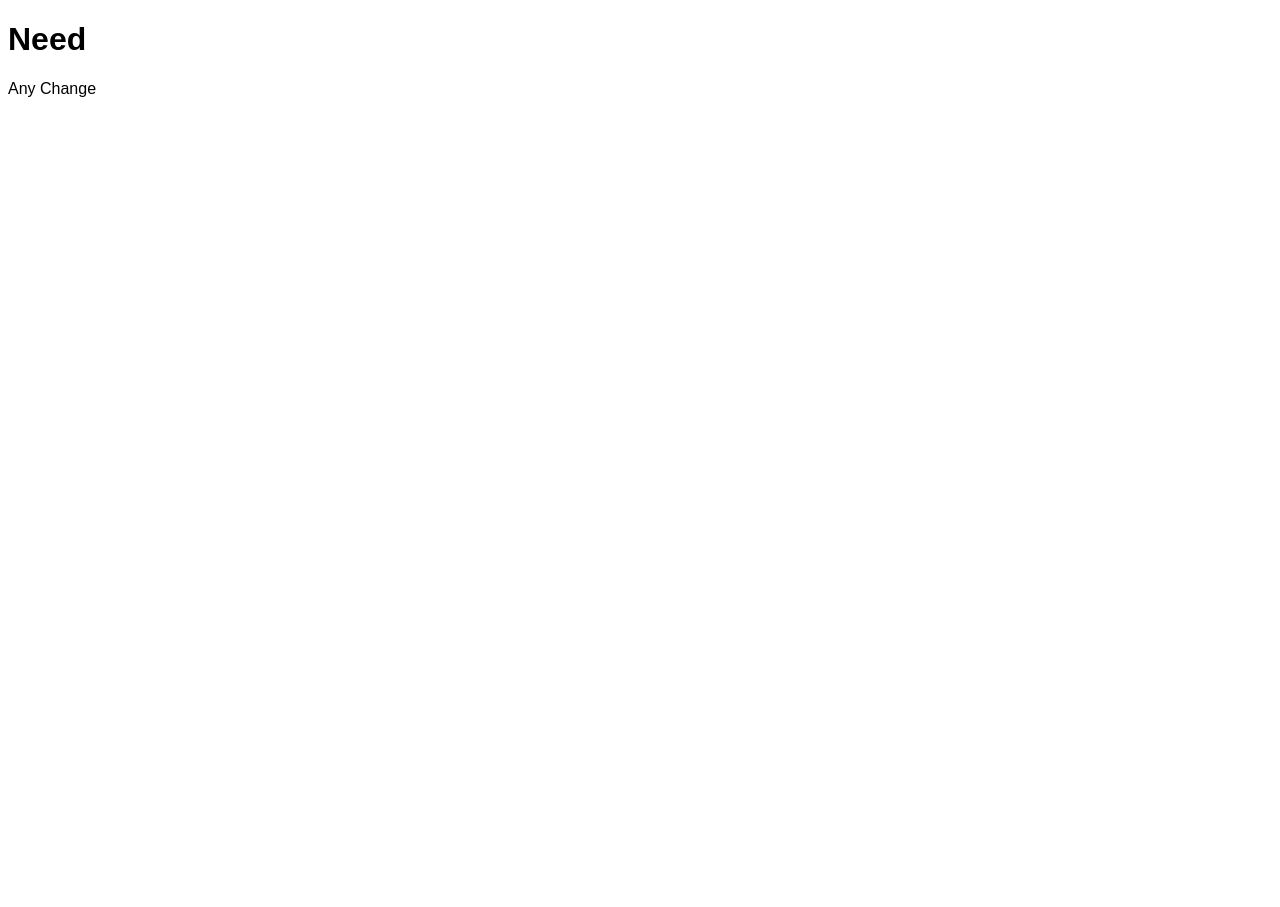
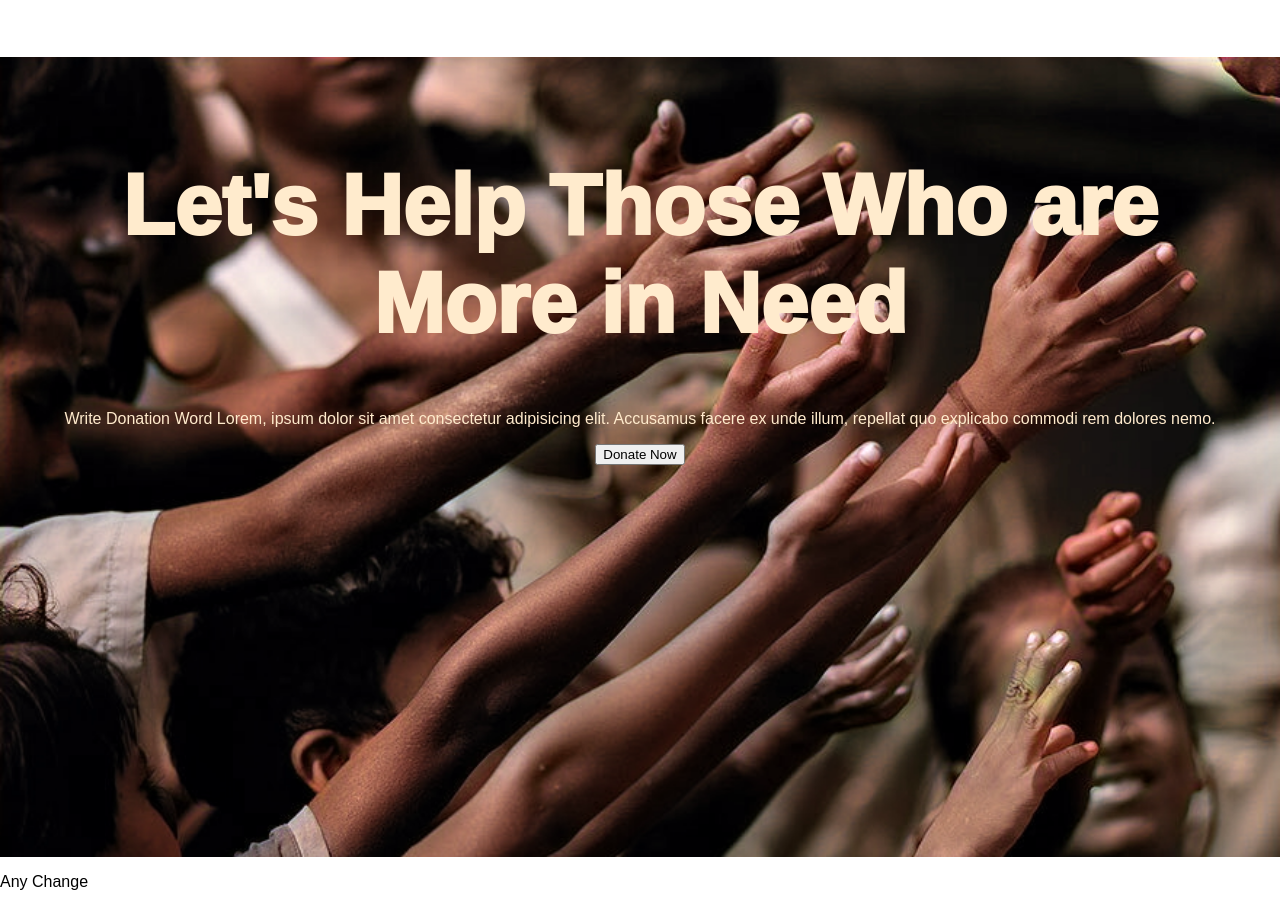
Before and after one commit to Pro-prgrmHero/donate-today-landing-page, a plain HTML site: page index.html in a window 1280 px wide. Before the commit the page ends 800 px from the top, so only its background shows below. Drawn offline with Linux system fonts and the light colour scheme; a web font is replaced by a local one.

Commit message:
git push check

```diff
--- a/index.html
+++ b/index.html
@@ -6,12 +6,18 @@
     <meta name="viewport" content="width=device-width, initial-scale=1.0">
     <title>Donate Now</title>
     <link rel="stylesheet" href="style.css">
+    <!--link rel="shortcut icon" href="
+    " type="image/x-icon"--!Add Favivon-->
     <link rel="preconnect" href="https://fonts.googleapis.com">
     <link rel="preconnect" href="https://fonts.gstatic.com" crossorigin>
     <link href="https://fonts.googleapis.com/css2?family=Finlandica&display=swap" rel="stylesheet">
 </head>
 <body>
-    <h1>Need</h1>
+    <div class="first-banner">
+        <h1 class="first-title">Let's Help Those Who are<br>More in Need</h1>
+        <p>Write Donation Word Lorem, ipsum dolor sit amet consectetur adipisicing elit. Accusamus facere ex unde illum, repellat quo explicabo commodi rem dolores nemo.</p>
+        <button>Donate Now</button>
+    </div>
     <p>Any  Change</p>
 </body>
 </html>
--- a/style.css
+++ b/style.css
@@ -1,3 +1,19 @@
  body{
     font-family: 'Finlandica', sans-serif;
+    margin: 0
  }
+ .first-title{
+   font-size: 85px;
+   font-weight: 1000;
+   padding-top: 100px;
+ }
+ .first-banner{
+   height: 100vh;
+   width: 100%;
+   /* color: white; */
+   color: blanchedalmond;
+   text-align: center;
+   background-image: url(/images/checkdonation13.png);
+   background-repeat: no-repeat;
+   background-size: cover;
+ }
```
Also changed, not shown: images/checkdonation13.png (added), images/usedonation13.png (added).
